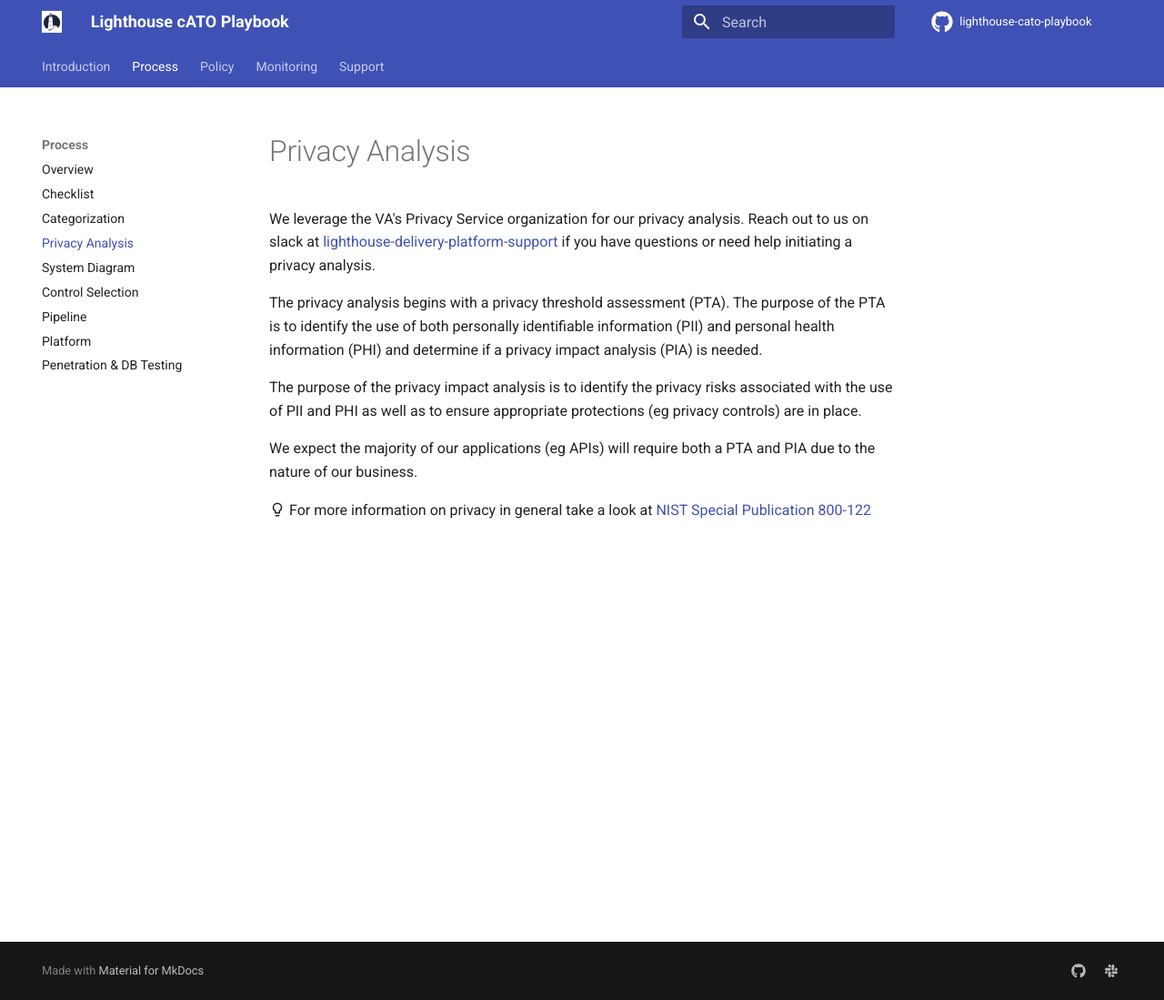
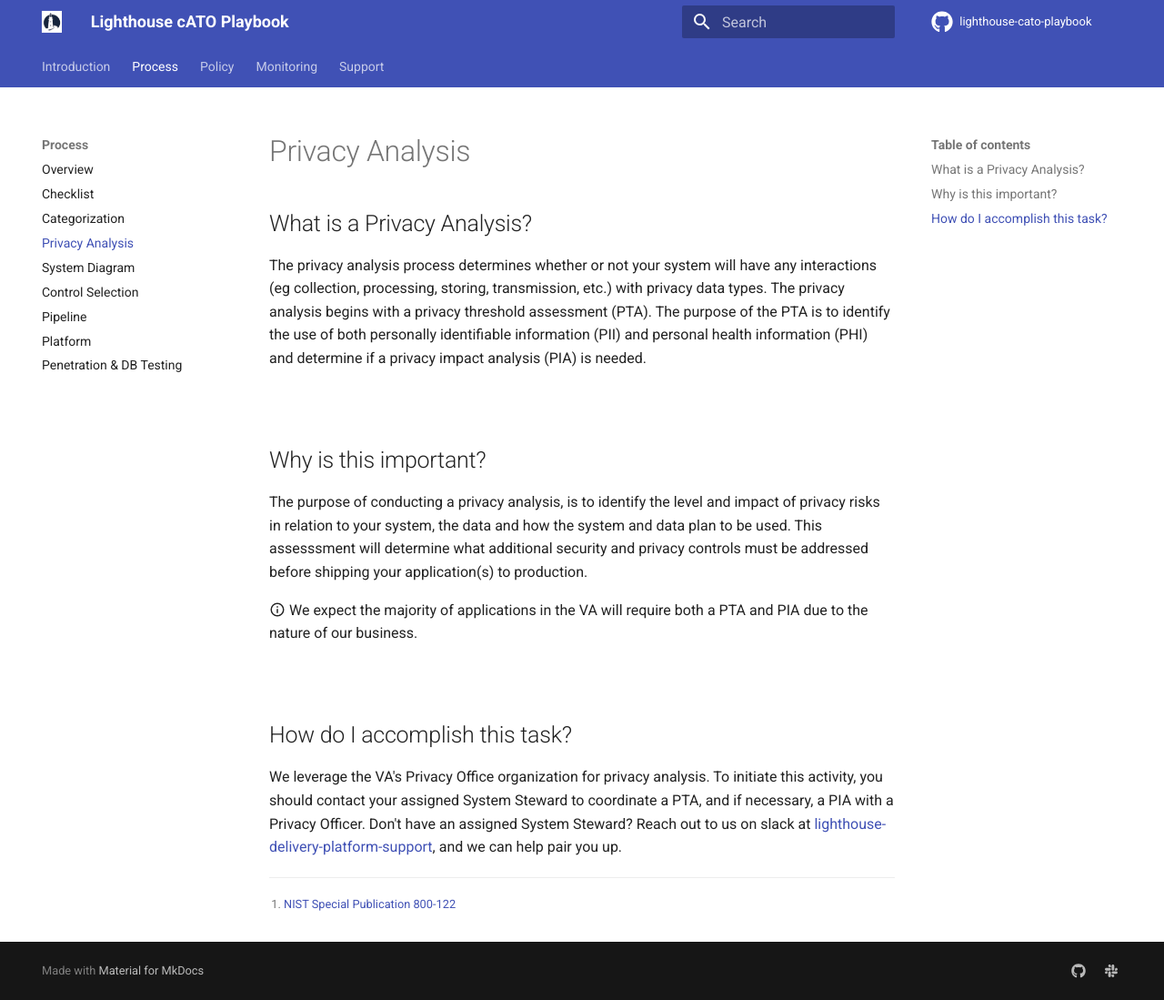
Before and after one commit to rise8-us/cato-playbook, an MkDocs documentation site: the page built from docs/privacy.md, in a window 1280 px wide and 1099 px high. Shown: the whole window at 91% size. Built offline with MkDocs 1.6.1 and Material for MkDocs 9.7.7, drawn with Linux system fonts in a browser that asks for light colours; comment, search, counter and statistics services are not loaded.

Commit message:
Update privacy.md

```diff
--- a/docs/privacy.md
+++ b/docs/privacy.md
@@ -1,12 +1,22 @@
 # Privacy Analysis
 
-We leverage the VA's Privacy Service organization for our privacy analysis. Reach out to us on slack at [lighthouse-delivery-platform-support](https://lighthouseva.slack.com/archives/C03UA9MV1EH) if you have questions or need help initiating a privacy analysis.
+## What is a Privacy Analysis?
+The privacy analysis process determines whether or not your system will have any interactions (eg collection, processing, storing, transmission, etc.) with privacy data types. The privacy analysis begins with a privacy threshold assessment (PTA). The purpose of the PTA is to identify the use of both personally identifiable information (PII) and personal health information (PHI) and determine if a privacy impact analysis (PIA) is needed.
 
-The privacy analysis begins with a privacy threshold assessment (PTA). The purpose of the PTA is to identify the use of both personally identifiable information (PII) and personal health information (PHI) and determine if a privacy impact analysis (PIA) is needed.
+<br/>
 
-The purpose of the privacy impact analysis is to identify the privacy risks associated with the use of PII and PHI as well as to ensure appropriate protections (eg privacy controls) are in place.
+## Why is this important?
+The purpose of conducting a privacy analysis, is to identify the level and impact of privacy risks in relation to your system, the data and how the system and data plan to be used. This assesssment will determine what additional security and privacy controls must be addressed before shipping your application(s) to production.
 
-We expect the majority of our applications (eg APIs) will require both a PTA and PIA due to the nature of our business.
+:material-information-outline: We expect the majority of applications in the VA will require both a PTA and PIA due to the nature of our business.
 
-:material-lightbulb-outline: For more information on privacy in general take a look at
-[NIST Special Publication 800-122](https://nvlpubs.nist.gov/nistpubs/Legacy/SP/nistspecialpublication800-122.pdf)
+<br/>
+
+## How do I accomplish this task?
+We leverage the VA's Privacy Office organization for privacy analysis. To initiate this activity, you should contact your assigned System Steward to coordinate a PTA, and if necessary, a PIA with a Privacy Officer. Don't have an assigned System Steward? Reach out to us on slack at [lighthouse-delivery-platform-support](https://lighthouseva.slack.com/archives/C03UA9MV1EH), and we can help pair you up.
+
+
+
+
+
+[^1]:[NIST Special Publication 800-122](https://nvlpubs.nist.gov/nistpubs/Legacy/SP/nistspecialpublication800-122.pdf)
```
